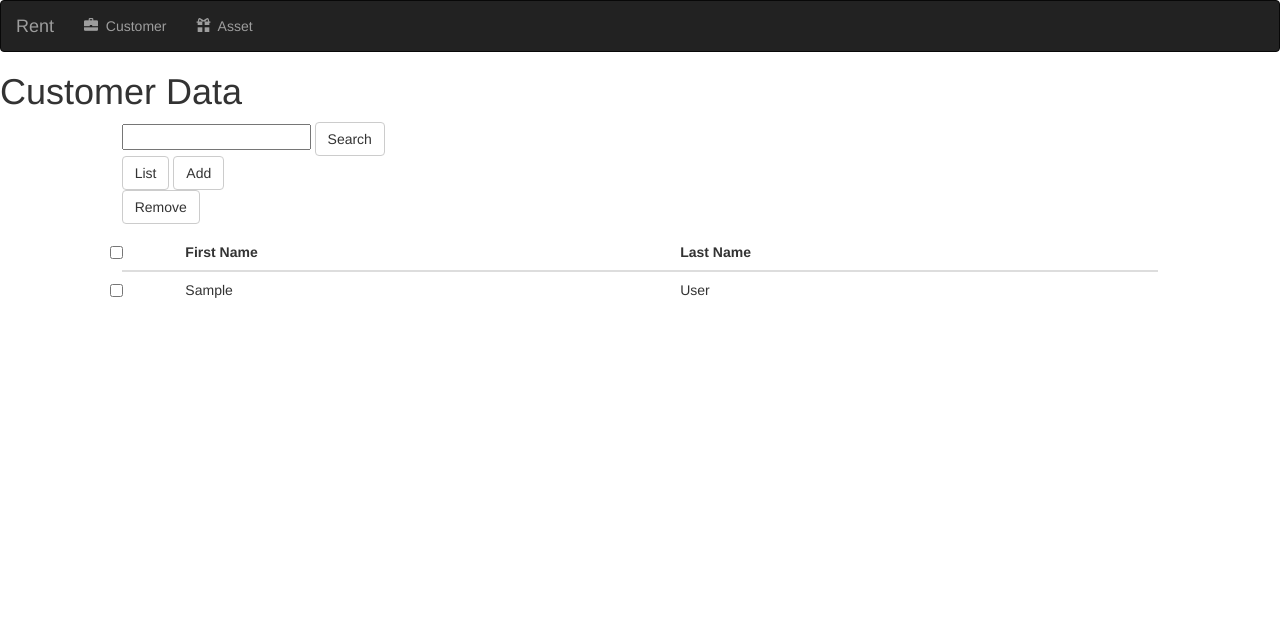
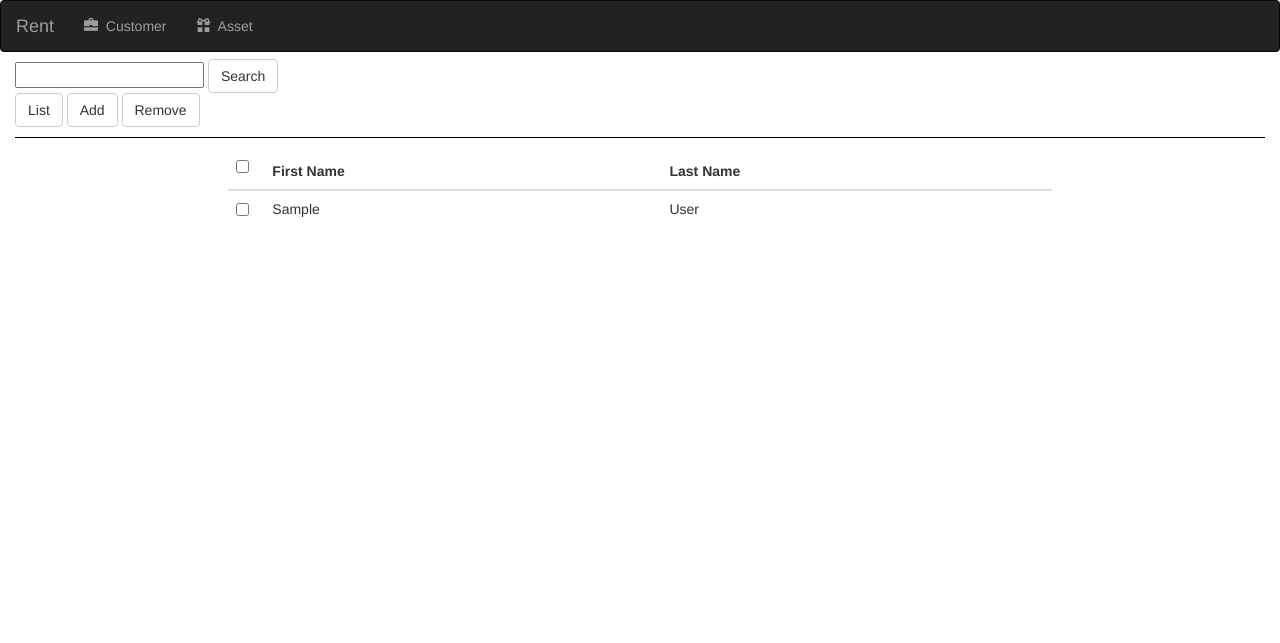
Before and after one commit to scottmccoy13/CSCI-150-Project, a Django app: page /CustomerData/ in a window 1280 px wide. Shown: the top 643 px of the page. Run offline with Django 3.2, Linux system fonts and the light colour scheme; tables that the repository leaves empty hold one stand-in row (values such as "Sample post"); some libraries are stand-ins or nearby versions.

Commit message:
fixed error in search
and added label with checkbox so they look right and put buttons on same
line.

```diff
--- a/CustomerData/static/CustomerData/css/stylesheet.css
+++ b/CustomerData/static/CustomerData/css/stylesheet.css
@@ -1,13 +1,29 @@
-body {
-
+.navbar {
+	margin-bottom: 0px;
 }
 
-{
-	pointer-events: none;
+div.b1, div.b2{
+	display: inline-block;
 }
 
-th {
+div.s {
+	width: 100%;
 	background-color: ;
+	padding-top: 7px;
+	margin-bottom: 0px;
+}
+
+div.b {
+	background-color: ;
+}
+
+hr {
+	border: none;
+	height: 1px;
+	color: black;
+	background-color: black;
+	margin-top: 10px;
+	margin-bottom: 0px;
 }
 
 th:first-child{
@@ -15,10 +31,5 @@ th:first-child{
 }
 
 div.tablew {
-	height: 400px;
-	overflow-y: auto;
+	background-color: ;
 }
-
-div.panel {
-	height: 400px;
-}
--- a/CustomerData/templates/CustomerData/index.html
+++ b/CustomerData/templates/CustomerData/index.html
@@ -3,33 +3,27 @@
 {% block title %} Customer Data {% endblock %}
 
 {% block body %}
-<h1>Customer Data</h1>
-<div class="row container-fluid">
-	<div class = "col-md-1"></div>
-	<div class = "col-md-5">
-		<form name = "form1" action = "." method = "POST">
+<!-- Search, List, Add, Remove Buttons -->
+<div class="container-fluid s">
+		<form name = "form1" action = "." method = "POST" class= "ss">
 		{% csrf_token %}
 		{{search_form}}
 		<button type = "submit" name = "search_form" value = "search" class="btn btn-default">Search</button>
 		</form>
-	</div>
-	<div class = "col-md-6"></div>
-</div>
 
-<!-- List, Add, Remove Buttons -->
-<div class = "row container-fluid">
-	<div class = "col-md-1"></div>
-	<div class = "col-md-11">
+		<div class = "b1">
+				<a href="{% url 'CustomerData:index' %}"><button type = "submit" class = "btn btn-default">List</button></a>
 
-			<a href="{% url 'CustomerData:index' %}"><button type = "submit" class = "btn btn-default">List</button></a>
+				<button type="button" data-toggle="modal" data-target="#addForm" class="btn btn-default">Add</button>
+		</div>
 
-			<button type="button" data-toggle="modal" data-target="#addForm" class="btn btn-default">Add</button>
-
+		<div class = "b2">
 			<form name = "form3" id = "form3" action = "." method = "POST">
 				{% csrf_token %}
 				<button type = "submit" name = "remove_button" value = "remove" class= "btn btn-default">Remove</button>
 			</form>
-	</div>
+		</div>
+<hr width ="100%">
 </div>
 
 <!-- modal for Adding Customer -->
@@ -58,21 +52,20 @@
 </div>
 
 <!-- table list for customers -->
-<div class = "row container-fluid">
-	<div class = "col-md-1">
-	</div>
-	<div class = "col-md-10 checkbox tablew">
+<div class = "row container-fluid b">
+	<div class = "col-md-2"></div>
+	<div class = "col-md-8 checkbox tablew">
 	<table class = "table table-responsive table-hover">
 	<col width = "20">
 		<thead>
-			<th><input type = "checkbox" id="selectall" value=""/>select</th>
+			<th><label><input type = "checkbox" id="selectall" value=""/></label></th>
 			<th>First Name</th>
 			<th>Last Name</th>
 		</thead>
 		<tbody id = "list">
 			{% for customer in list %}
 			<tr style="cursor: pointer">
-					<td><input type = "checkbox" form = "form3" class="remove" value="{{customer.id}}" name = "items[]"/></td>
+					<td><label><input type = "checkbox" form = "form3" class="remove" value="{{customer.id}}" name = "items[]"/></label></td>
 					<td class = 'linkrow' data-href="{% url 'CustomerData:detail' customer.id %}" >{{customer.first_name}}</td>
 					<td class = 'linkrow' data-href="{% url 'CustomerData:detail' customer.id %}" >{{customer.last_name}}</td>
 			</tr>
@@ -80,32 +73,32 @@
 
 			<!-- if User uses Search, these will replace the full list of Customers -->
 			{%for x in search_list%}
-			<tr class = 'linkrow' data-href="{% url 'CustomerData:detail' x.id %}" style="cursor: pointer">
-				<td><input type = "checkbox" class="remove" value="{{x.id}}" name = "items[]" form = "form3"/></td>
+			<tr style="cursor: pointer">
+				<td><label><input type = "checkbox" class="remove" value="{{x.id}}" name = "items[]" form = "form3"/></label></td>
 				<td class = 'linkrow' data-href="{% url 'CustomerData:detail' x.id %}" >{{x.first_name}}</td>
 				<td class = 'linkrow' data-href="{% url 'CustomerData:detail' x.id %}" >{{x.last_name}}</td>
 			</tr>
 			{%endfor%}
 
 			{%for x in search_list2%}
-			<tr class = 'linkrow' data-href="{% url 'CustomerData:detail' x.id %}" style="cursor: pointer">
-				<td><input type = "checkbox" class="remove" value="{{x.id}}" name = "items[]" form = "form3"/></td>
+			<tr style="cursor: pointer">
+				<td><label><input type = "checkbox" class="remove" value="{{x.id}}" name = "items[]" form = "form3"/></label></td>
 				<td class = 'linkrow' data-href="{% url 'CustomerData:detail' x.id %}" >{{x.first_name}}</td>
 				<td class = 'linkrow' data-href="{% url 'CustomerData:detail' x.id %}" >{{x.last_name}}</td>
 			</tr>
 			{%endfor%}
 
 			{%for x in search_list3%}
-			<tr class = 'linkrow' data-href="{% url 'CustomerData:detail' x.id %}" style="cursor: pointer">
-				<td><input type = "checkbox" class="remove" value="{{x.id}}" name = "items[]" form = "form3"/></td>
+			<tr style="cursor: pointer">
+				<td><label><input type = "checkbox" class="remove" value="{{x.id}}" name = "items[]" form = "form3"/></label></td>
 				<td class = 'linkrow' data-href="{% url 'CustomerData:detail' x.id %}" >{{x.first_name}}</td>
 				<td class = 'linkrow' data-href="{% url 'CustomerData:detail' x.id %}" >{{x.last_name}}</td>
 			</tr>
 			{%endfor%}
 
 			{%for x in search_list4%}
-			<tr class = 'linkrow' data-href="{% url 'CustomerData:detail' x.id %}" style="cursor: pointer">
-				<td><input type = "checkbox" class="remove" value="{{x.id}}" name = "items[]" form = "form3"/></td>
+			<tr style="cursor: pointer">
+				<td><label><input type = "checkbox" class="remove" value="{{x.id}}" name = "items[]" form = "form3"/></label></td>
 				<td class = 'linkrow' data-href="{% url 'CustomerData:detail' x.id %}" >{{x.first_name}}</td>
 				<td class = 'linkrow' data-href="{% url 'CustomerData:detail' x.id %}" >{{x.last_name}}</td>
 			</tr>
@@ -113,7 +106,6 @@
 		</tbody>
 	</table>
 	</div>
-	<div class = "col-md-1">
-	</div>
+	<div class = "col-md-2"></div>
 </div>
 {% endblock %}
```
